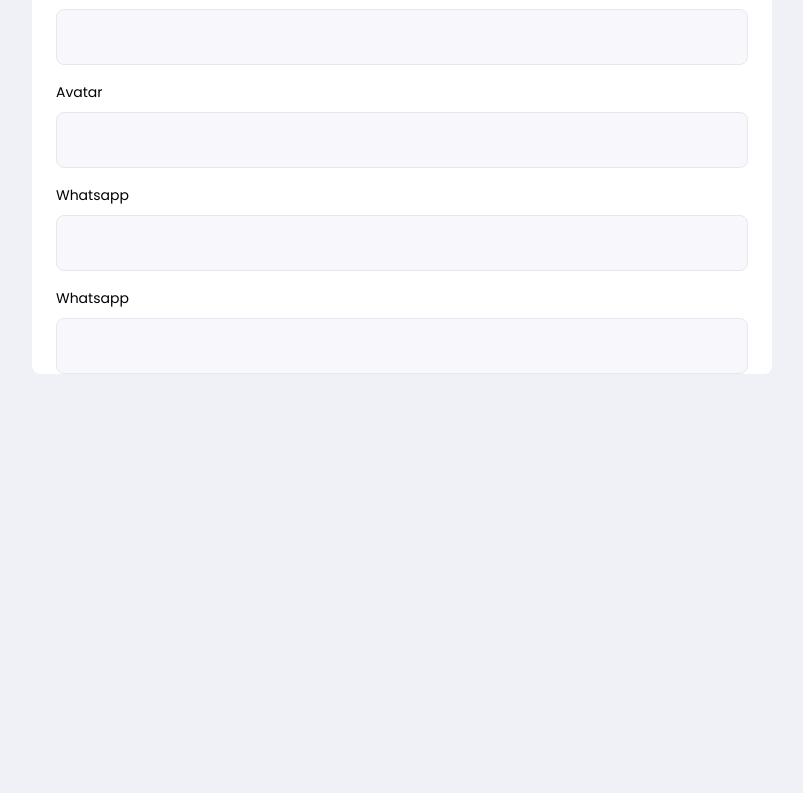
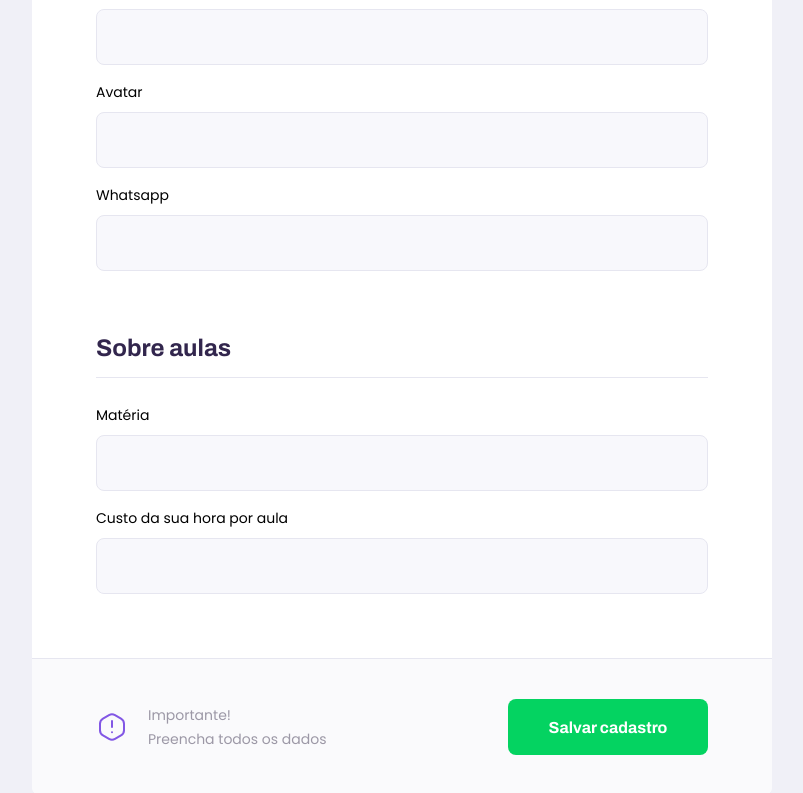
Before and after one commit to gilbertomoj/proffy-nlw, a React (Create React App) app in the folder web/: page /give-classes in a window 1280 px wide. Shown: the part 463-1256 px from the top of the page, without its empty margins (238-1041 px from the left). Before the commit the page ends 837 px from the top, so only its background shows below. Built offline with nearby package versions, Linux system fonts and the light colour scheme.

Commit message:
feature(web): CSS do teacherform finalizado

```diff
--- a/web/src/pages/TeacherForm/index.tsx
+++ b/web/src/pages/TeacherForm/index.tsx
@@ -2,6 +2,7 @@
 import PageHeader from '../../components/Page-Header';
 import './styles.css';
 import Input from '../../components/Input';
+import warningIcon from '../../assets/images/icons/warning.svg';
 
 function TeacherForm(){
     return(
@@ -20,14 +21,27 @@
                 <Input name="avatar" label="Avatar" />
                 <Input name="whatsapp" label="Whatsapp" />
 
+            </fieldset>
 
+            <fieldset>
+                <legend>
+                    Sobre aulas
+                </legend>
 
-                <div className="input-block">
-                    <label htmlFor="whatsapp">Whatsapp</label>
-                    <input type="text" id="whatsapp"/>
-                </div>
+                <Input name="subject" label="Matéria"/>
+                <Input name="cost" label="Custo da sua hora por aula"/>
+            </fieldset>
 
-            </fieldset>
+            <footer>
+                <p>
+                    <img src={warningIcon} alt="Aviso importante"/>
+                    Importante! <br/>
+                    Preencha todos os dados
+                </p>
+                <button type='button'>
+                    Salvar cadastro
+                </button>
+            </footer>
         </main>
 
         </div>
--- a/web/src/pages/TeacherForm/styles.css
+++ b/web/src/pages/TeacherForm/styles.css
@@ -35,3 +35,76 @@
     padding-bottom: 1.6rem;
     border-bottom: 1px solid var(--color-line-in-white);
 }
+
+#page-teacher-form main footer{
+    padding: 4rem 2.4rem;
+    background: var(--color-box-footer);
+    border-top: 1px solid var(--color-line-in-white);
+    margin-top: 6.4rem;
+
+}
+
+#page-teacher-form main footer p{
+    display: flex;
+    align-items: center;
+    justify-content: center;
+    font-size: 1.4rem;
+    line-height: 2.4rem;
+    color: var(--color-text-complement);
+}
+
+#page-teacher-form main footer p img{
+    margin-right: 2rem;
+}
+
+#page-teacher-form main footer button{
+    width: 100%;
+    height: 5.6rem;
+    background: var(--color-secundary);
+    color: var(--color-button-text);
+    border: 0;
+    border-radius: 0.8rem;
+    cursor: pointer;
+    font: 700 1.6rem Archivo;
+    display: flex;
+    align-items: center;
+    justify-content: center;
+    text-decoration: none;
+    transition: background-color 0.2s;
+    margin-top: 3.2rem;
+
+}
+
+#page-teacher-form main footer button:hover{
+    background: var(--color-secundary-dark);
+}
+
+@media(min-width : 700px ){
+    #page-teacher-form{
+        max-width: 100vw;
+    }
+    #page-teacher-form .page-header .header-content{
+        margin-bottom: 0;
+
+    }
+    #page-teacher-form main fieldset{
+        padding: 0 6.4rem;
+    }
+
+    #page-teacher-form main footer{
+        padding: 4.0rem 6.4rem;
+        display: flex;
+        align-items: center;
+        justify-content: space-between;
+    }
+
+    #page-teacher-form main footer p{
+        justify-content: space-between;
+    }
+
+    #page-teacher-form main footer button{
+    width: 20rem;
+    margin-top: 0;
+    }
+
+}
```
